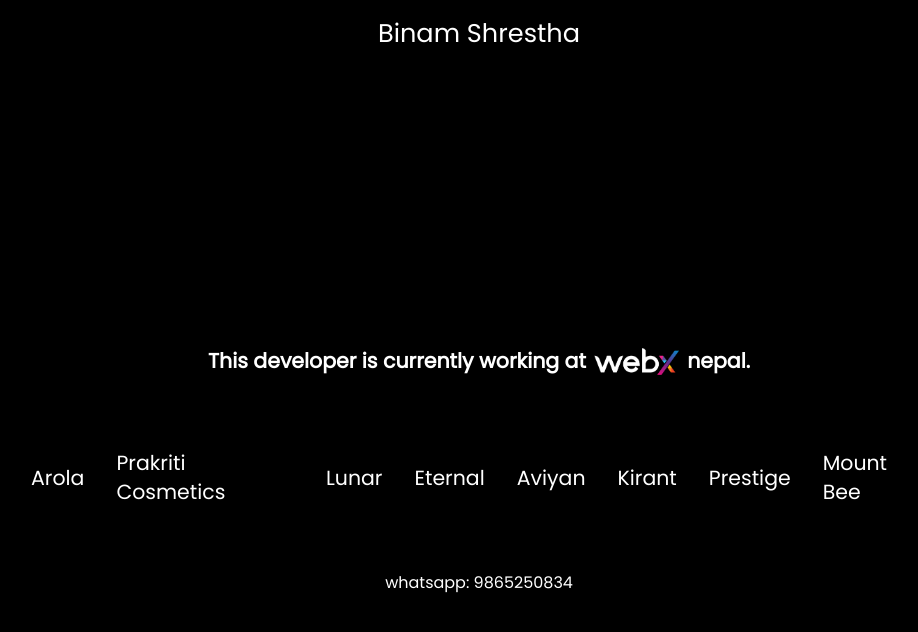
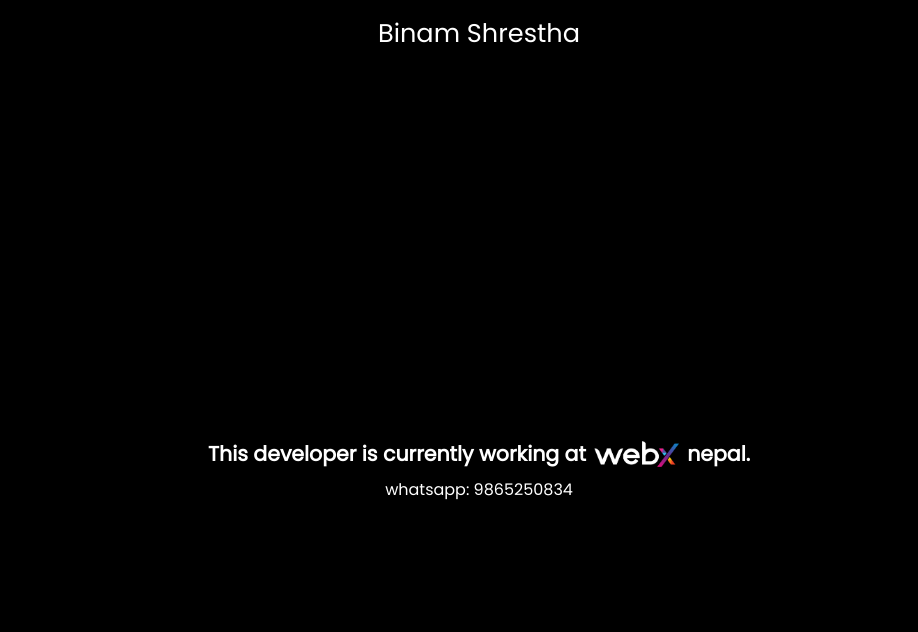
Before and after one commit to Binam001/portfolio-2, a Next.js app: page / in a window 1280 px wide. Shown: the top 632 px of the page, without its empty margins (161-1079 px from the left). Built offline with nearby package versions, Linux system fonts and the light colour scheme.

Commit message:
chore: removed work section

```diff
--- a/components/home/HeroSection.tsx
+++ b/components/home/HeroSection.tsx
@@ -25,7 +25,7 @@
         </Link>
         <p>nepal.</p>
       </div>
-      <WorkSection />
+      {/* <WorkSection /> */}
       <div className="">
         <Link
           target="_blank"
```
